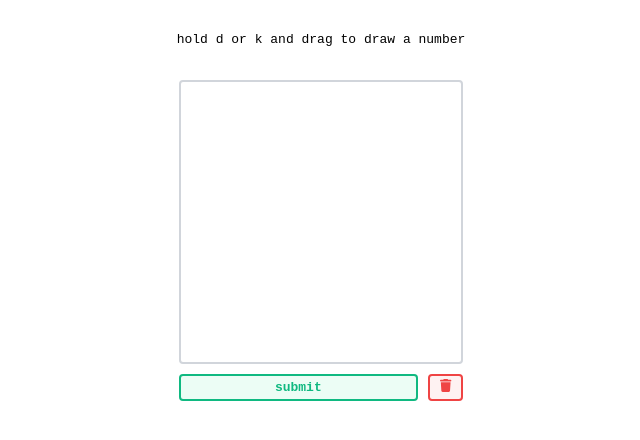
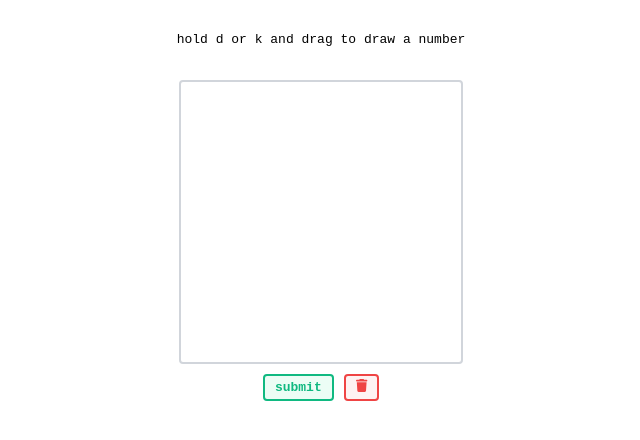
Before and after one commit to nicolasmatthewlee/tensorflow-client, a React (Create React App) app: page / in a window 1280 px wide. Shown: the top 440 px of the page, without its empty margins (319-959 px from the left). Built offline with nearby package versions, Linux system fonts and the light colour scheme.

Commit message:
added fetch error handling, fetch loading feedback, reset prediction state on draw

```diff
--- a/src/components/canvas.tsx
+++ b/src/components/canvas.tsx
@@ -5,7 +5,8 @@ import { faTrash } from "@fortawesome/free-solid-svg-icons";
 
 const Canvas = ({ mousedown }: { mousedown: boolean }) => {
   const n = 28;
-  const [prediction, setPrediction] = useState<number | null>(null);
+  const [prediction, setPrediction] = useState<number | "loading" | null>(null);
+  const [predictionError, setPredictionError] = useState<string | null>(null);
 
   const [canvas, setCanvas] = useState<boolean[][]>(
     new Array(n).fill(new Array(n).fill(false))
@@ -16,11 +17,14 @@ const Canvas = ({ mousedown }: { mousedown: boolean }) => {
       let nextCanvas = canvas.map((r) => r.slice());
       nextCanvas[row][col] = true;
       setCanvas(nextCanvas);
+      setPrediction(null);
     }
   };
 
   const handleSubmit = () => {
     const getPrediction = async () => {
+      setPredictionError(null);
+      setPrediction("loading");
       try {
         const response = await fetch(
           "http://127.0.0.1:5000/api/model/predict",
@@ -33,7 +37,8 @@ const Canvas = ({ mousedown }: { mousedown: boolean }) => {
         const responseJSON = await response.json();
         setPrediction(responseJSON);
       } catch (e) {
-        console.log(e);
+        setPredictionError("An unknown error occurred. Please try again.");
+        setPrediction(null);
       }
     };
     getPrediction();
@@ -44,8 +49,8 @@ const Canvas = ({ mousedown }: { mousedown: boolean }) => {
   };
 
   return (
-    <div className="flex flex-col space-y-[10px]">
-      <div className="border-[2px] border-gray-300 rounded">
+    <div className="flex flex-col space-y-[10px] items-center">
+      <div className="border-[2px] border-gray-300 rounded cursor">
         {canvas.map((r, row) => (
           <div className="flex" key={`row-${row}`}>
             {r.map((filled, col) => (
@@ -64,7 +69,17 @@ const Canvas = ({ mousedown }: { mousedown: boolean }) => {
           className="flex-1 border-[2px] border-emerald-500 text-emerald-500 bg-emerald-50 px-[10px] py-[2px] font-bold rounded
             hover:bg-emerald-100"
         >
-          submit
+          {prediction === "loading" ? (
+            <>
+              <div
+                className="mr-[5px] inline-block h-[12px] w-[12px] animate-spin rounded-full border-[3px] border-solid border-current border-r-transparent align-[-0.125em] motion-reduce:animate-[spin_1.5s_linear_infinite]"
+                role="status"
+              />
+              loading...
+            </>
+          ) : (
+            "submit"
+          )}
         </button>
         <button
           className="border-[2px] border-red-500 bg-red-50 px-[10px] py-[2px] font-bold rounded
@@ -74,7 +89,10 @@ const Canvas = ({ mousedown }: { mousedown: boolean }) => {
           <FontAwesomeIcon className="text-red-500" icon={faTrash} />
         </button>
       </div>
-      {prediction && <h3>predicted value: {prediction}</h3>}
+      {prediction && prediction !== "loading" && (
+        <h3>predicted value: {prediction}</h3>
+      )}
+      {predictionError && <h3 className="text-red-500">{predictionError}</h3>}
     </div>
   );
 };
```
